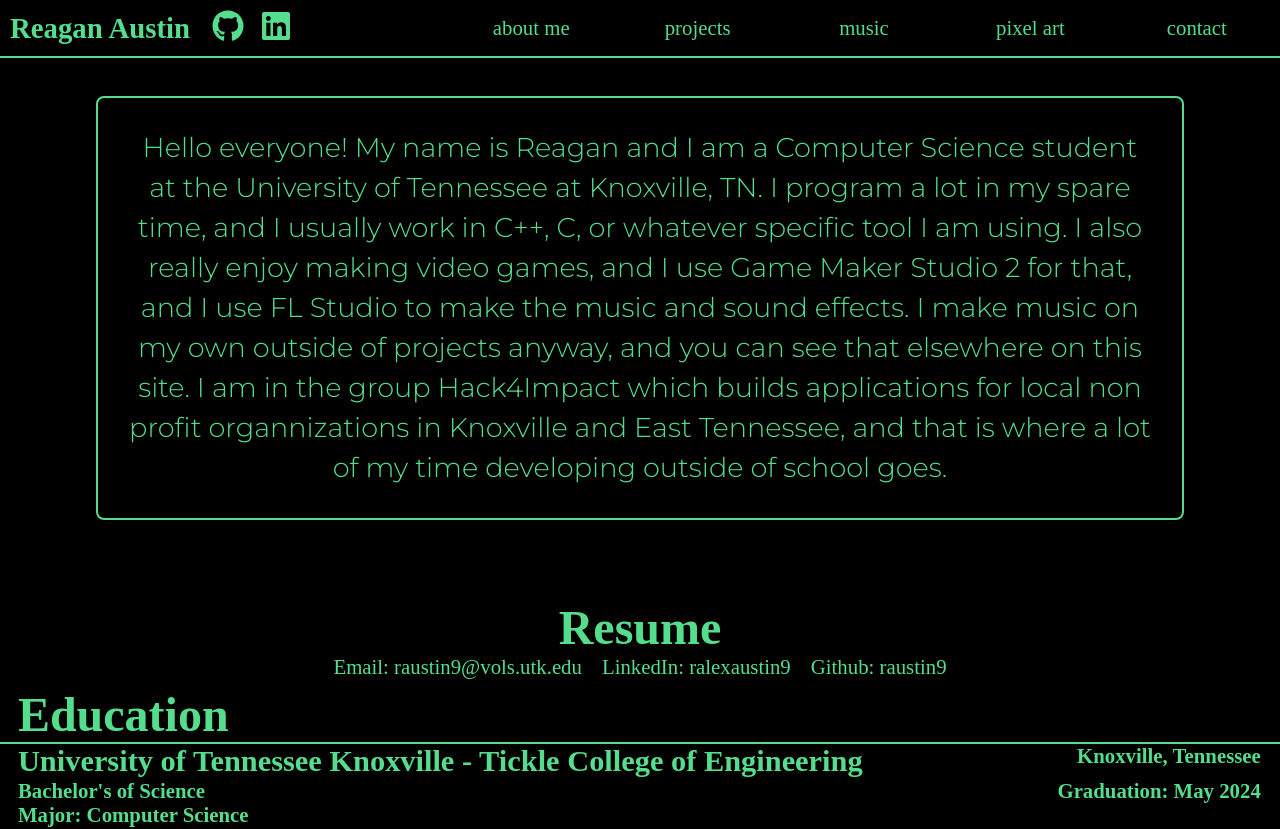
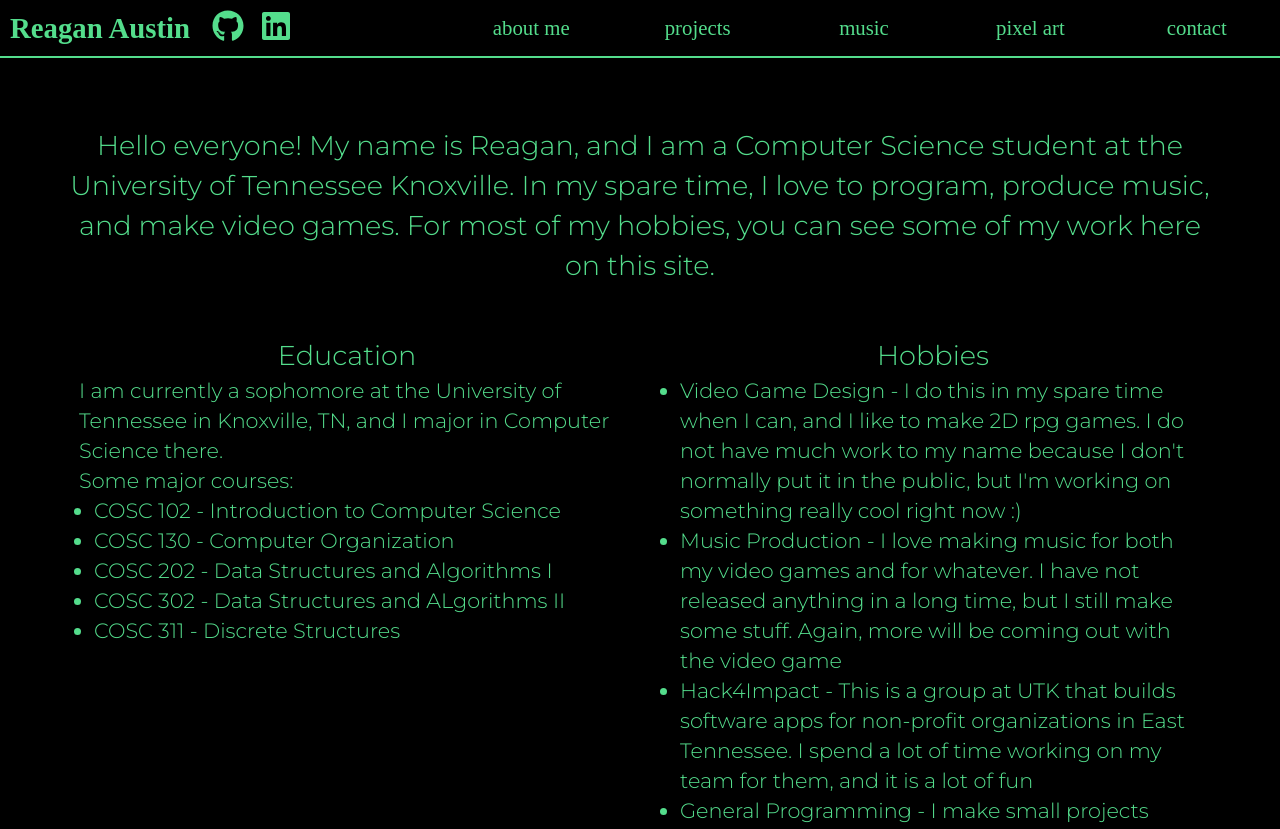
Before and after one commit to raustin9/portfolio-site, a React (Create React App) app: page /aboutme in a window 1280 px wide. Shown: the top 829 px of the page. Built offline with nearby package versions, Linux system fonts and the light colour scheme; a web font is replaced by a local one.

Commit message:
add to about me page

```diff
--- a/src/pages/AboutMe/aboutme.css
+++ b/src/pages/AboutMe/aboutme.css
@@ -7,9 +7,7 @@
   flex-direction: column;
   align-items: center;
   overflow-x: hidden;
-  /* display: grid;
-  grid-template-columns: repeat(2, 1fr);
-  grid-template-rows: repeat(2, 1fr); */
+
   padding: 0;
 }
 
@@ -31,11 +29,42 @@
   border: 2px solid #54DD8C;
 }
 
+.aboutme-general {
+  display: flex;
+  flex-direction: column;
+  align-items: center;
+  justify-content: center;
+  width: 90%;
+  padding: 30px;
+  margin-top: 40px;
+}
+
+.aboutme-grid {
+  width: 100%;
+  margin-top: 30px;
+  display: grid;
+  grid-template-columns: repeat(2, 1fr);
+  grid-template-rows: repeat(2, 1fr);
+  grid-gap: 20px;
+}
+
 .aboutme-grid-item {
   display: flex;
   flex-direction: column;
   align-items: center;
+}
+
+.aboutme-grid-item {
+  display: flex;
+  flex-direction: column;
+  align-items: flex-start;
   padding-top: 20px;
+}
+
+.aboutme-grid-title {
+  width: 100%;
+  display: flex;
+  justify-content: center;
 }
 
 .aboutme-section-title {
@@ -53,8 +82,29 @@
   font-weight: normal;
 }
 
+.aboutme-text-p {
+  font-family: 'Montserrat', sans-serif;
+  color: #54DD8C;
+  font-size: 1.3rem;
+  text-align: left;
+  line-height: 30px;
+  margin-left: 15px;
+}
+
+.aboutme-education-courses {
+  width: 90%;
+  margin-left: 30px;
+}
+
+.aboutme-education-courses-item {
+  font-family: 'Montserrat', sans-serif;
+  color: #54DD8C;
+  font-size: 1.3rem;
+  line-height: 30px;
+}
+
 /* id's for the grid items */
-#aboutme-interests {
+#aboutme-education {
   grid-row: 1 / span 1;
   grid-column: 1 / span 1;
 }
@@ -64,12 +114,12 @@
   grid-column: 2 / span 1;
 }
 
-#aboutme-involvement {
+#aboutme-other {
   grid-row: 2 / span 1;
   grid-column: 1 / span 1;
 }
 
-#aboutme-general {
+#aboutme-skills {
   grid-row: 2 / span 1;
   grid-column: 2 / span 1;
 }
--- a/src/pages/AboutMe/index.js
+++ b/src/pages/AboutMe/index.js
@@ -18,8 +18,58 @@ const AboutMe = () => {
         <h1 className="aboutme-section-title">general</h1>
       </div> */}
       <div className="aboutme">
-        <div className="aboutme-blurb">
+        {/* <div className="aboutme-blurb">
           <h1 className="aboutme-text">Hello everyone! My name is Reagan and I am a Computer Science student at the University of Tennessee at Knoxville, TN. I program a lot in my spare time, and I usually work in C++, C, or whatever specific tool I am using. I also really enjoy making video games, and I use Game Maker Studio 2 for that, and I use FL Studio to make the music and sound effects. I make music on my own outside of projects anyway, and you can see that elsewhere on this site. I am in the group Hack4Impact which builds applications for local non profit organnizations in Knoxville and East Tennessee, and that is where a lot of my time developing outside of school goes.</h1>
+        </div> */}
+        <div className="aboutme-general">
+          <h1 className="aboutme-text">Hello everyone! My name is Reagan, and I am a Computer Science student at the University of Tennessee Knoxville. In my spare time, I love to program, produce music, and make video games. For most of my hobbies, you can see some of my work here on this site. </h1>
+          <div className="aboutme-grid">
+            <div className="aboutme-grid-item" id="aboutme-education">
+              <div className="aboutme-grid-title">
+                <h1 className="aboutme-text" >Education</h1>
+              </div>
+              <p className="aboutme-text-p">I am currently a sophomore at the University of Tennessee in Knoxville, TN, and I major in Computer Science there.</p>
+              <p className="aboutme-text-p">Some major courses:</p>
+              <ul className="aboutme-education-courses">
+                <li className="aboutme-education-courses-item">COSC 102 - Introduction to Computer Science</li>
+                <li className="aboutme-education-courses-item">COSC 130 - Computer Organization</li>
+                <li className="aboutme-education-courses-item">COSC 202 - Data Structures and Algorithms I</li>
+                <li className="aboutme-education-courses-item">COSC 302 - Data Structures and ALgorithms II</li>
+                <li className="aboutme-education-courses-item">COSC 311 - Discrete Structures</li>
+              </ul>
+            </div>
+            <div className="aboutme-grid-item" id="aboutme-skills">
+              <div className="aboutme-grid-title">
+                <h1 className="aboutme-text" >Skills</h1>
+              </div>
+              <ul className="aboutme-education-courses">
+                <li className="aboutme-education-courses-item">C++ - I am very confident in this, and I learned most of it through my time at UTK</li>
+                <li className="aboutme-education-courses-item">REACT - I learned all of my skills in REACT on my own, and I have learned a lot. You can see the results of it on this website and some other projects</li>
+                <li className="aboutme-education-courses-item">Game Maker Studio 2 - I use this to make video games. It is perfect as it is specialized in 2D games which are what I enjoy making the most</li>
+                <li className="aboutme-education-courses-item">FL Studio - This is what I use to make music. I have used it a good amount and built confidence in it</li>
+                <li className="aboutme-education-courses-item">UNIX - I use the unix terminal all the time, and I have gained a lot of experience with it through my time at UTK as well</li>
+                <li className="aboutme-education-courses-item">MIPS Assembly - I learned this in my Computer Organization class at UTK. It was easily my favorite part of the year and a lot of fun to use</li>
+                <li className="aboutme-education-courses-item">Styled Components - I used this to make the prototype of this website. I didn't include it in this one, but I may in the future because I think they are fun to use</li>
+                <li className="aboutme-education-courses-item">Typescript - I learned this through my projects at Hack4Impact. It makes a lot of sense when you have to deal with backend things</li>
+              </ul>
+            </div>
+            <div className="aboutme-grid-item" id="aboutme-hobbies">
+              <div className="aboutme-grid-title">
+                <h1 className="aboutme-text" >Hobbies</h1>
+              </div>
+              <ul className="aboutme-education-courses">
+                <li className="aboutme-education-courses-item">Video Game Design  -  I do this in my spare time when I can, and I like to make 2D rpg games. I do not have much work to my name because I don't normally put it in the public, but I'm working on something really cool right now :)</li>
+                <li className="aboutme-education-courses-item">Music Production  -  I love making music for both my video games and for whatever. I have not released anything in a long time, but I still make some stuff. Again, more will be coming out with the video game</li>
+                <li className="aboutme-education-courses-item">Hack4Impact  -  This is a group at UTK that builds software apps for non-profit organizations in East Tennessee. I spend a lot of time working on my team for them, and it is a lot of fun</li>
+                <li className="aboutme-education-courses-item">General Programming  -  I make small projects here and there for fun. The favorite one is the Image Processing project that I did, and that one allows the user to input an image, and encode a secret message to it, or decode a message from one</li>
+              </ul>
+            </div>
+            <div className="aboutme-grid-item" id="aboutme-other">
+              <div className="aboutme-grid-title">
+                {/* <h1 className="aboutme-text" ></h1> */}
+              </div>
+            </div>
+          </div>
         </div>
       </div>
       <Resume />
```
